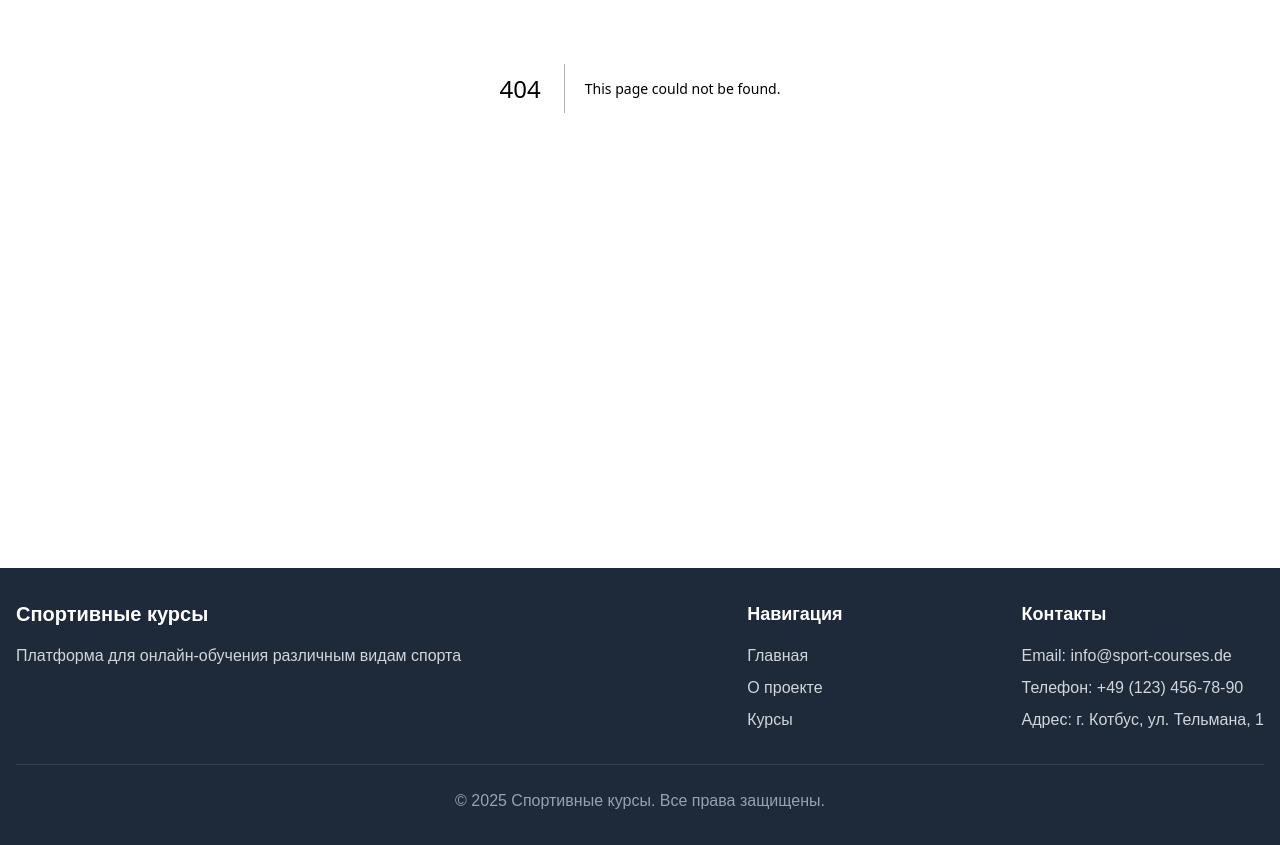
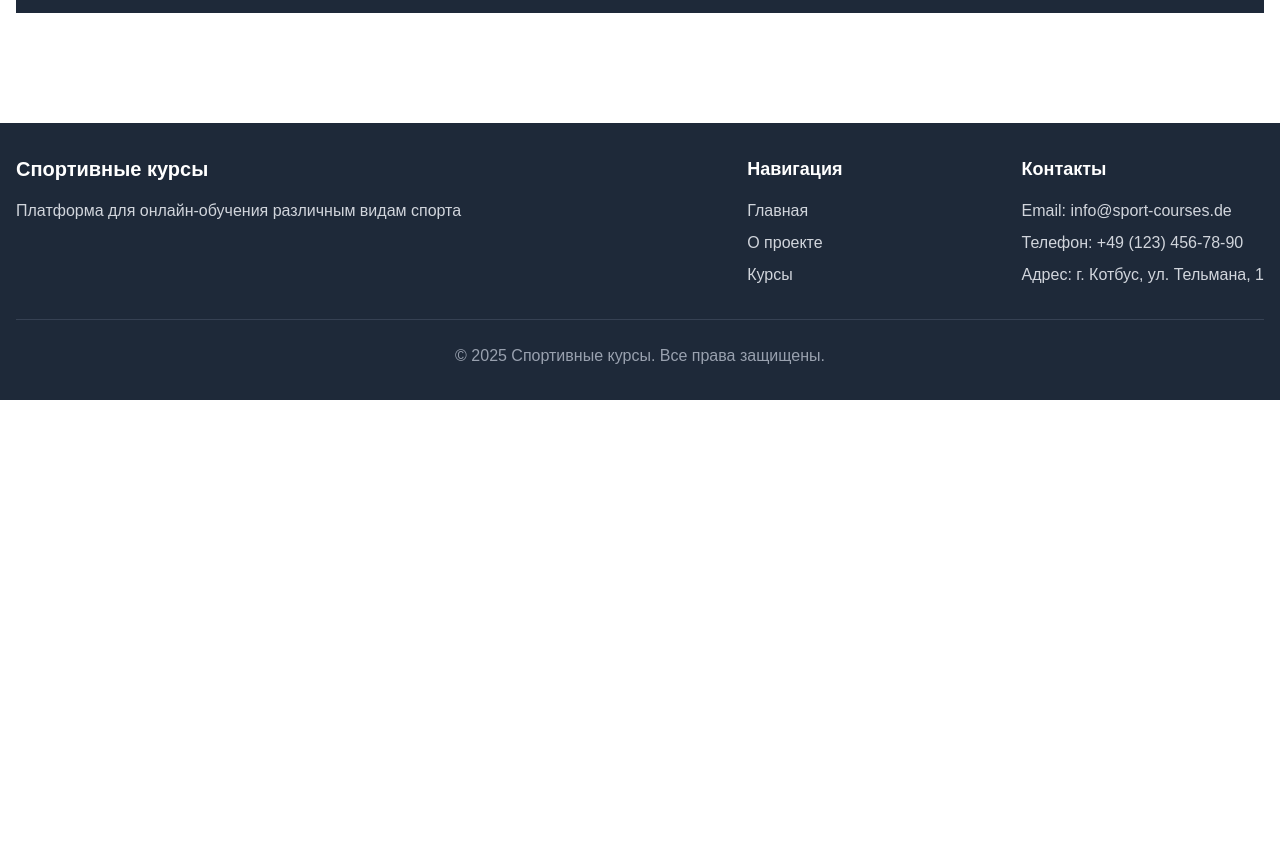
Before and after one commit to Alsas75/sport-app, a Next.js app: page /components/Footer in a window 1280 px wide. Before the commit this address had no page. Shown: the part 400-1245 px from the top of the page. After the commit the page ends 800 px from the top, so only its background shows below. Built offline with nearby package versions, Linux system fonts and the light colour scheme.

Commit message:
second commit add correct code

```diff
--- a/src/app/components/Footer/paga.tsx
+++ /dev/null
@@ -1,38 +0,0 @@
-export default function Footer() {
-    return (
-      <footer className="bg-gray-800 text-white py-8 mt-12">
-        <div className="container mx-auto px-4">
-          <div className="flex flex-col md:flex-row justify-between">
-            <div className="mb-6 md:mb-0">
-              <h3 className="text-xl font-bold mb-4">Спортивные курсы</h3>
-              <p className="text-gray-300">Платформа для онлайн-обучения различным видам спорта</p>
-            </div>
-
-            <div className="grid grid-cols-2 gap-8">
-              <div>
-                <h4 className="text-lg font-semibold mb-4">Навигация</h4>
-                <ul className="space-y-2">
-                  <li><a href="/" className="text-gray-300 hover:text-white transition">Главная</a></li>
-                  <li><a href="/about" className="text-gray-300 hover:text-white transition">О проекте</a></li>
-                  <li><a href="/sports" className="text-gray-300 hover:text-white transition">Курсы</a></li>
-                </ul>
-              </div>
-
-              <div>
-                <h4 className="text-lg font-semibold mb-4">Контакты</h4>
-                <ul className="text-gray-300 space-y-2">
-                  <li>Email: info@sport-courses.de</li>
-                  <li>Телефон: +49 (123) 456-78-90</li>
-                  <li>Адрес: г. Котбус, ул. Тельмана, 1</li>
-                </ul>
-              </div>
-            </div>
-          </div>
-
-          <div className="border-t border-gray-700 mt-8 pt-6 text-center text-gray-400">
-            <p>© {new Date().getFullYear()} Спортивные курсы. Все права защищены.</p>
-          </div>
-        </div>
-      </footer>
-    )
-  }
--- /dev/null
+++ b/src/app/components/Footer/page.tsx
@@ -0,0 +1,56 @@
+import Link from "next/link";
+
+export default function Footer() {
+  return (
+    <footer className="bg-gray-800 text-white py-8 mt-12">
+      <div className="container mx-auto px-4">
+        <div className="flex flex-col md:flex-row justify-between">
+          <div className="mb-6 md:mb-0">
+            <h3 className="text-xl font-bold mb-4">Спортивные курсы</h3>
+            <p className="text-gray-300">
+              Платформа для онлайн-обучения различным видам спорта
+            </p>
+          </div>
+
+          <div className="grid grid-cols-2 gap-8">
+            <div>
+              <h4 className="text-lg font-semibold mb-4">Навигация</h4>
+              <ul className="space-y-2">
+                <li>
+                  <Link href="/" className="text-gray-300 hover:text-white transition">
+                    Главная
+                  </Link>
+                </li>
+                <li>
+                  <Link href="/about" className="text-gray-300 hover:text-white transition">
+                    О проекте
+                  </Link>
+                </li>
+                <li>
+                  <Link href="/sports" className="text-gray-300 hover:text-white transition">
+                    Курсы
+                  </Link>
+                </li>
+              </ul>
+            </div>
+
+            <div>
+              <h4 className="text-lg font-semibold mb-4">Контакты</h4>
+              <ul className="text-gray-300 space-y-2">
+                <li>Email: info@sport-courses.de</li>
+                <li>Телефон: +49 (123) 456-78-90</li>
+                <li>Адрес: г. Котбус, ул. Тельмана, 1</li>
+              </ul>
+            </div>
+          </div>
+        </div>
+
+        <div className="border-t border-gray-700 mt-8 pt-6 text-center text-gray-400">
+          <p>
+            © {new Date().getFullYear()} Спортивные курсы. Все права защищены.
+          </p>
+        </div>
+      </div>
+    </footer>
+  );
+}
--- a/src/app/layout.tsx
+++ b/src/app/layout.tsx
@@ -2,7 +2,7 @@
 import { Geist, Geist_Mono } from "next/font/google";
 import "./globals.css";
 import Navbar from "./components/Navbar/page";
-import Footer from "./components/Footer/paga";
+import Footer from "./components/Footer/page";
 
 const geistSans = Geist({
   variable: "--font-geist-sans",
--- a/src/app/page.tsx
+++ b/src/app/page.tsx
@@ -1,5 +1,3 @@
-import Image from "next/image";
-
 export default function Home() {
   return (
     <div className="container mx-auto px-4 py-12 p-8">
@@ -23,14 +21,14 @@
         </p>
         <p className="p-2">
           Хочешь добавить раздел с преимуществами или кнопками действия типа
-          "Начать курс"? Я подскажу!
+          Начать курс? Я подскажу!
         </p>
         <a
-        href="/sports"
-        className="text-amber-950 px-4 py-2 rounded hover:bg-blue-700 transition decoration-solid"
-      >
-        Выбрать курс
-      </a>
+          href="/sports"
+          className="text-amber-950 px-4 py-2 rounded hover:bg-blue-700 transition decoration-solid"
+        >
+          Выбрать курс
+        </a>
       </div>
     </div>
   );
```
